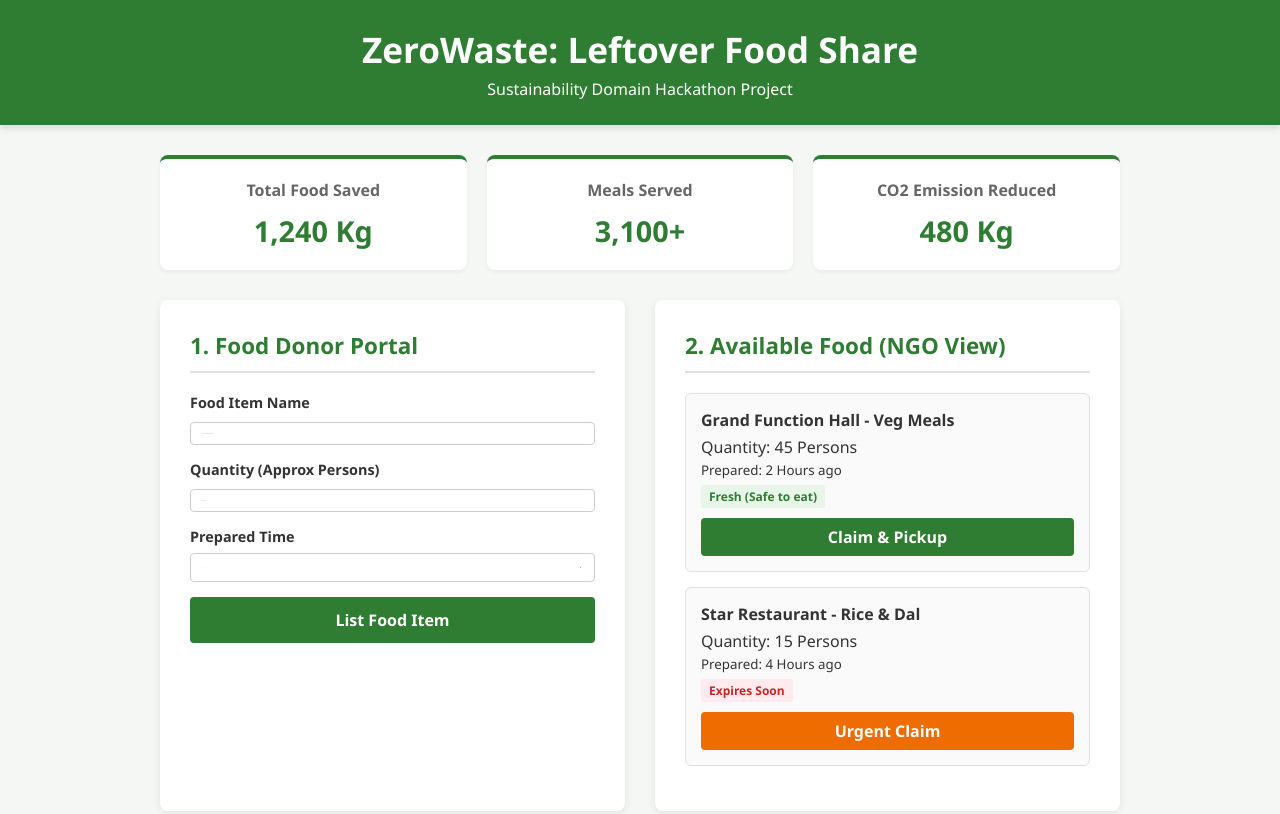
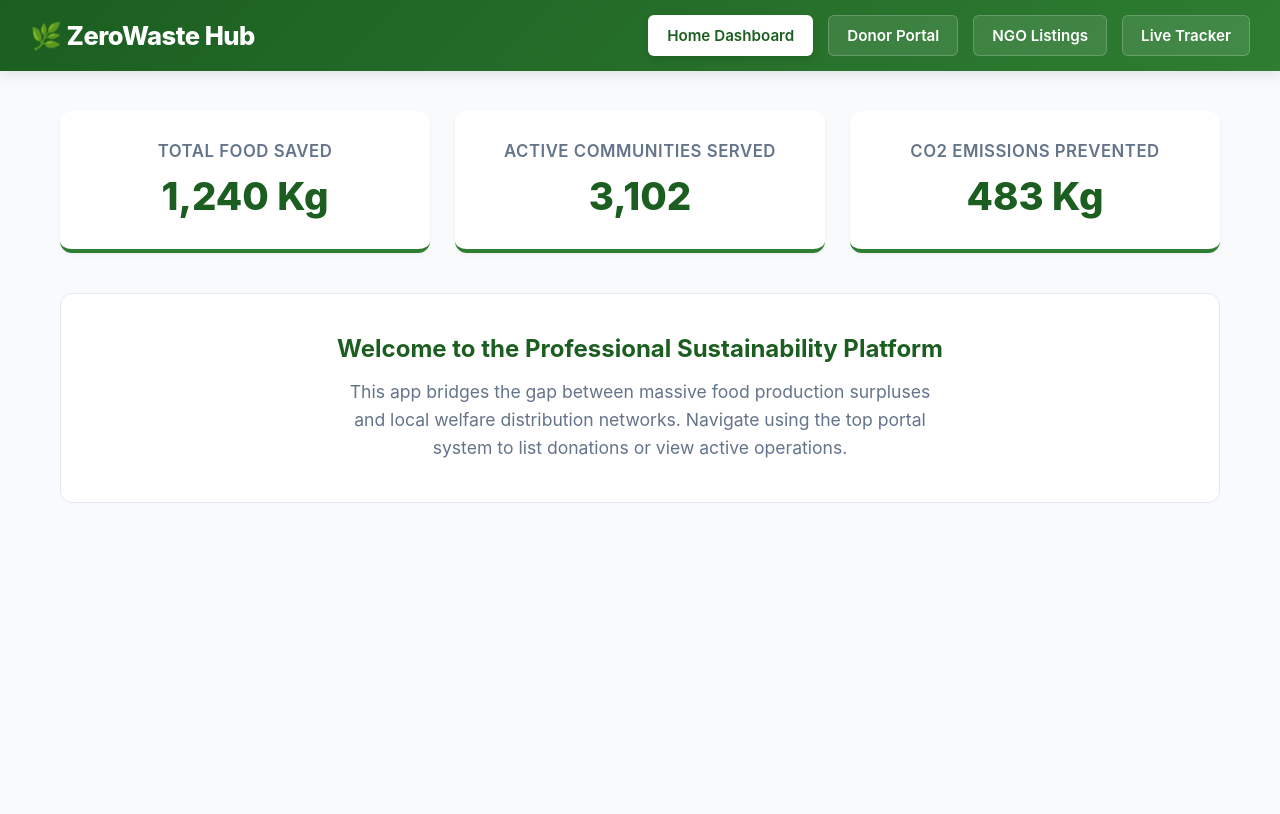
Before and after one commit to prathyushag118-hash/Leftover-Food-Share-App, a plain HTML site: page index.html in a window 1280 px wide. Drawn offline with Linux system fonts and the light colour scheme.

Commit message:
Revamp index.html for ZeroWaste food share app
Updated HTML structure and styles for a food sharing application, including new navigation and layout elements.

```diff
--- a/index.html
+++ b/index.html
@@ -1,98 +1,148 @@
+
 <!DOCTYPE html>
-<html lang="te">
+<html lang="en">
 <head>
     <meta charset="UTF-8">
     <meta name="viewport" content="width=device-width, initial-scale=1.0">
-    <title>Leftover Food Share App</title>
+    <title>ZeroWaste - Professional Food Share Ecosystem</title>
     <style>
-        * { box-sizing: border-box; font-family: 'Segoe UI', Tahoma, Geneva, Verdana, sans-serif; margin: 0; padding: 0; }
-        body { background-color: #f4f7f4; color: #333; }
-        header { background-color: #2e7d32; color: white; padding: 25px; text-align: center; box-shadow: 0 4px 6px rgba(0,0,0,0.1); }
-        header h1 { font-size: 2.2rem; margin-bottom: 5px; }
-        .main-container { max-width: 1000px; margin: 30px auto; padding: 0 20px; }
-        .dashboard { display: grid; grid-template-columns: repeat(auto-fit, minmax(250px, 1fr)); gap: 20px; margin-bottom: 30px; }
-        .card { background: white; padding: 20px; border-radius: 8px; text-align: center; box-shadow: 0 2px 4px rgba(0,0,0,0.05); border-top: 4px solid #2e7d32; }
-        .card h3 { color: #666; font-size: 1rem; margin-bottom: 10px; }
-        .card p { font-size: 1.8rem; font-weight: bold; color: #2e7d32; }
-        .grid-sections { display: grid; grid-template-columns: repeat(auto-fit, minmax(320px, 1fr)); gap: 30px; }
-        .section-box { background: white; padding: 30px; border-radius: 8px; box-shadow: 0 2px 8px rgba(0,0,0,0.08); }
-        .section-box h2 { color: #2e7d32; margin-bottom: 20px; font-size: 1.4rem; border-bottom: 2px solid #e0e0e0; padding-bottom: 10px; }
-        .form-group { margin-bottom: 15px; }
-        .form-group label { display: block; margin-bottom: 5px; font-weight: 600; font-size: 0.9rem; }
-        .form-group input, .form-group select { width: 100%; padding: 10px; border: 1px solid #ccc; border-radius: 4px; font-size: 1px; }
-        .btn { display: inline-block; width: 100%; background-color: #2e7d32; color: white; padding: 12px; border: none; border-radius: 4px; font-size: 1rem; font-weight: bold; cursor: pointer; text-align: center; text-decoration: none; transition: background 0.2s; }
-        .btn:hover { background-color: #1b5e20; }
-        .food-item { border: 1px solid #e0e0e0; padding: 15px; border-radius: 6px; margin-bottom: 15px; background: #fafafa; }
-        .food-item h4 { color: #333; margin-bottom: 5px; }
-        .badge { display: inline-block; padding: 3px 8px; font-size: 0.75rem; font-weight: bold; border-radius: 3px; background: #ffebee; color: #c62828; margin-top: 5px; }
-        .badge.fresh { background: #e8f5e9; color: #2e7d32; }
+        * { box-sizing: border-box; font-family: 'Inter', system-ui, sans-serif; margin: 0; padding: 0; }
+        body { background-color: #f8fafc; color: #1e293b; padding-bottom: 50px; }
+
+        /* Premium Top Header Navbar */
+        nav { background: #1e3a1e; background: linear-gradient(135deg, #1b5e20 0%, #2e7d32 100%); color: white; padding: 15px 30px; display: flex; justify-content: space-between; align-items: center; position: sticky; top: 0; z-index: 100; box-shadow: 0 4px 12px rgba(0,0,0,0.1); }
+        nav .logo { font-size: 1.6rem; font-weight: 800; letter-spacing: -0.5px; display: flex; align-items: center; gap: 8px; }
+        nav .nav-links { display: flex; gap: 15px; }
+        nav .nav-links button { background: rgba(255,255,255,0.1); border: 1px solid rgba(255,255,255,0.2); color: white; padding: 10px 18px; border-radius: 6px; font-size: 0.95rem; font-weight: 600; cursor: pointer; transition: all 0.3s ease; }
+        nav .nav-links button.active, nav .nav-links button:hover { background: white; color: #1b5e20; box-shadow: 0 4px 6px rgba(0,0,0,0.1); }
+
+        .main-wrapper { max-width: 1200px; margin: 40px auto; padding: 0 20px; }
+        .app-page { display: none; animation: fadeIn 0.4s ease forwards; }
+        .app-page.active { display: block; }
+        @keyframes fadeIn { from { opacity: 0; transform: translateY(10px); } to { opacity: 1; transform: translateY(0); } }
+
+        /* Professional Impact Dashboard Grid */
+        .dashboard-grid { display: grid; grid-template-columns: repeat(auto-fit, minmax(280px, 1fr)); gap: 25px; margin-bottom: 40px; }
+        .metric-card { background: white; padding: 30px; border-radius: 12px; text-align: center; box-shadow: 0 4px 6px rgba(0,0,0,0.02), 0 1px 3px rgba(0,0,0,0.05); border-bottom: 4px solid #2e7d32; transition: transform 0.2s; }
+        .metric-card:hover { transform: translateY(-5px); }
+        .metric-card h3 { color: #64748b; font-size: 1.05rem; font-weight: 600; margin-bottom: 12px; text-transform: uppercase; letter-spacing: 0.5px; }
+        .metric-card p { font-size: 2.4rem; font-weight: 800; color: #1b5e20; }
+
+        /* Premium Forms and Dynamic Panels Layout */
+        .content-panel { background: white; padding: 35px; border-radius: 12px; box-shadow: 0 10px 15px -3px rgba(0,0,0,0.04); border: 1px solid #e2e8f0; max-width: 700px; margin: 0 auto; }
+        .content-panel h2 { color: #1b5e20; font-size: 1.6rem; font-weight: 700; margin-bottom: 25px; border-bottom: 2px solid #f1f5f9; padding-bottom: 12px; }
+
+        /* Font Resolution Input Box Styling Fixes */
+        .input-group { margin-bottom: 20px; }
+        .input-group label { display: block; margin-bottom: 8px; font-weight: 600; font-size: 1rem; color: #334155; }
+        .input-group input, .input-group select { width: 100%; padding: 14px 16px; border: 1px solid #cbd5e1; border-radius: 8px; font-size: 1.1rem; color: #1e293b; background-color: #f8fafc; transition: all 0.2s; }
+        .input-group input:focus, .input-group select:focus { outline: none; border-color: #2e7d32; background-color: #fff; box-shadow: 0 0 0 4px rgba(46, 125, 50, 0.15); }
+
+        .action-btn { display: inline-block; width: 100%; background: #2e7d32; color: white; padding: 15px; border: none; border-radius: 8px; font-size: 1.1rem; font-weight: 700; cursor: pointer; text-align: center; box-shadow: 0 4px 6px rgba(46,125,50,0.2); transition: all 0.2s; }
+        .action-btn:hover { background: #1b5e20; transform: translateY(-1px); }
+
+        /* Interactive Dynamic Cards UI */
+        .listings-container { display: grid; grid-template-columns: repeat(auto-fit, minmax(340px, 1fr)); gap: 25px; }
+        .food-card { background: white; border: 1px solid #e2e8f0; border-radius: 12px; padding: 25px; box-shadow: 0 4px 6px -1px rgba(0,0,0,0.02); display: flex; flex-direction: column; justify-content: space-between; position: relative; border-left: 6px solid #2e7d32; }
+        .food-card h3 { color: #1e293b; font-size: 1.3rem; margin-bottom: 10px; font-weight: 700; }
+        .food-card p { font-size: 1rem; color: #64748b; margin-bottom: 8px; }
+        .food-card strong { color: #0f172a; }
+        .status-pill { position: absolute; top: 20px; right: 20px; padding: 6px 12px; border-radius: 20px; font-size: 0.8rem; font-weight: 700; text-transform: uppercase; }
+        .status-pill.fresh { background-color: #dcfce7; color: #15803d; }
+        .status-pill.expiring { background-color: #ffedd5; color: #c2410c; }
+        .claim-btn { background: #2563eb; color: white; border: none; padding: 10px 15px; border-radius: 6px; font-weight: 600; cursor: pointer; margin-top: 15px; width: 100%; transition: background 0.2s; }
+        .claim-btn:hover { background: #1d4ed8; }
+        .claim-btn.claimed { background: #64748b; cursor: not-allowed; }
+
+        /* Clean Table view for Analytics */
+        .analytics-box { background: white; border-radius: 12px; padding: 30px; box-shadow: 0 4px 6px rgba(0,0,0,0.02); }
+        .analytics-table { width: 100%; border-collapse: collapse; margin-top: 20px; font-size: 1.05rem; }
+        .analytics-table th, .analytics-table td { padding: 14px; text-align: left; border-bottom: 1px solid #e2e8f0; }
+        .analytics-table th { background-color: #f1f5f9; color: #475569; font-weight: 700; }
+        .no-data { text-align: center; color: #94a3b8; padding: 30px; font-style: italic; }
     </style>
 </head>
 <body>
 
-    <header>
-        <h1>ZeroWaste: Leftover Food Share</h1>
-        <p>Sustainability Domain Hackathon Project</p>
-    </header>
+    <!-- Professional Architecture Navigation Bar -->
+    <nav>
+        <div class="logo">🌿 ZeroWaste Hub</div>
+        <div class="nav-links">
+            <button class="active" onclick="switchPage('home')">Home Dashboard</button>
+            <button onclick="switchPage('donor')">Donor Portal</button>
+            <button onclick="switchPage('ngo')">NGO Listings</button>
+            <button onclick="switchPage('analytics')">Live Tracker</button>
+        </div>
+    </nav>
 
-    <div class="main-container">
-        <!-- Sustainability Tracker Dashboard -->
-        <div class="dashboard">
-            <div class="card">
-                <h3>Total Food Saved</h3>
-                <p>1,240 Kg</p>
+    <div class="main-wrapper">
+
+        <!-- PAGE 1: HOME DASHBOARD -->
+        <div id="page-home" class="app-page active">
+            <div class="dashboard-grid">
+                <div class="metric-card">
+                    <h3>Total Food Saved</h3>
+                    <p id="metric-food">1,240 Kg</p>
+                </div>
+                <div class="metric-card">
+                    <h3>Active Communities Served</h3>
+                    <p id="metric-meals">3,102</p>
+                </div>
+                <div class="metric-card">
+                    <h3>CO2 Emissions Prevented</h3>
+                    <p id="metric-co2">483 Kg</p>
+                </div>
             </div>
-            <div class="card">
-                <h3>Meals Served</h3>
-                <p>3,100+</p>
-            </div>
-            <div class="card">
-                <h3>CO2 Emission Reduced</h3>
-                <p>480 Kg</p>
+            <div style="text-align: center; background: white; padding: 40px; border-radius: 12px; border: 1px solid #e2e8f0;">
+                <h2 style="color:#1b5e20; margin-bottom: 15px;">Welcome to the Professional Sustainability Platform</h2>
+                <p style="color:#64748b; max-width:600px; margin: 0 auto; font-size: 1.1rem; line-height: 1.6;">
+                    This app bridges the gap between massive food production surpluses and local welfare distribution networks. Navigate using the top portal system to list donations or view active operations.
+                </p>
             </div>
         </div>
 
-        <div class="grid-sections">
-            <!-- Donor Registration Form -->
-            <div class="section-box">
-                <h2>1. Food Donor Portal</h2>
-                <div class="form-group">
-                    <label>Food Item Name</label>
-                    <input type="text" placeholder="e.g., Rice, Biryani, Veg Curry">
+        <!-- PAGE 2: DONOR PORTAL -->
+        <div id="page-donor" class="app-page">
+            <div class="content-panel">
+                <h2>1. Food Surplus Registration Form</h2>
+                <div class="input-group">
+                    <label>Surplus Food Item Description</label>
+                    <input type="text" id="foodName" placeholder="e.g., Paneer Butter Masala & Roti">
                 </div>
-                <div class="form-group">
-                    <label>Quantity (Approx Persons)</label>
-                    <input type="number" placeholder="e.g., 20, 50">
+                <div class="input-group">
+                    <label>Quantity / Serving Capacity (Persons)</label>
+                    <input type="number" id="foodQty" placeholder="e.g., 50">
                 </div>
-                <div class="form-group">
-                    <label>Prepared Time</label>
-                    <input type="time">
+                <div class="input-group">
+                    <label>Food Category Type</label>
+                    <select id="foodType">
+                        <option value="Veg Meals">Pure Vegetarian</option>
+                        <option value="Non-Veg Meals">Non-Vegetarian</option>
+                        <option value="Bakery/Dry Snacks">Bakery Items / Bread</option>
+                    </select>
                 </div>
-                <button class="btn" onclick="alert('Food details submitted successfully!')">List Food Item</button>
-            </div>
-
-            <!-- Receiver / NGO List -->
-            <div class="section-box">
-                <h2>2. Available Food (NGO View)</h2>
-
-                <div class="food-item">
-                    <h4>Grand Function Hall - Veg Meals</h4>
-                    <p>Quantity: 45 Persons</p>
-                    <p><small>Prepared: 2 Hours ago</small></p>
-                    <span class="badge fresh">Fresh (Safe to eat)</span>
-                    <button class="btn" style="margin-top: 10px; padding: 8px;" onclick="alert('Food Request Sent to Donor!')">Claim & Pickup</button>
+                <div class="input-group">
+                    <label>Time Spent Since Cooking</label>
+                    <select id="cookedTime">
+                        <option value="Freshly Prepared (Under 2 hrs ago)">Under 2 hours ago</option>
+                        <option value="Prepared 4-6 hours ago">4 - 6 hours ago</option>
+                    </select>
                 </div>
-
-                <div class="food-item">
-                    <h4>Star Restaurant - Rice & Dal</h4>
-                    <p>Quantity: 15 Persons</p>
-                    <p><small>Prepared: 4 Hours ago</small></p>
-                    <span class="badge">Expires Soon</span>
-                    <button class="btn" style="margin-top: 10px; padding: 8px; background-color: #ef6c00;" onclick="alert('Food Request Sent to Donor!')">Urgent Claim</button>
-                </div>
+                <button class="action-btn" onclick="submitFoodItem()">Deploy Surplus to Network</button>
             </div>
         </div>
-    </div>
 
-</body>
-</html>
+        <!-- PAGE 3: NGO LISTINGS VIEW -->
+        <div id="page-ngo" class="app-page">
+            <h2 style="color: #1b5e20; margin-bottom: 25px; font-size: 1.8rem;">2. Active Surplus Listings Available for Pickup</h2>
+            <div class="listings-container" id="listingsContainer">
+                <!-- Static Pro Items -->
+                <div class="food-card" id="static-card-1">
+                    <span class="status-pill fresh">Fresh Stack</span>
+                    <div>
+                        <h3>Grand Heritage Marriage Hall</h3>
+                        <p>Items: <strong>Mixed Vegetable Rice Combo</strong></p>
+                        <p>Volume Weight Capacity: <strong>60 Servings</strong></p>
+                        <p>Status Log: <strong>Freshly Prepared</strong></p>
+                    </div>
+                    <button class="claim-btn" onclick="claimFood('static-card-1', 60)">Accept Allocation & Pickup</button>
```
